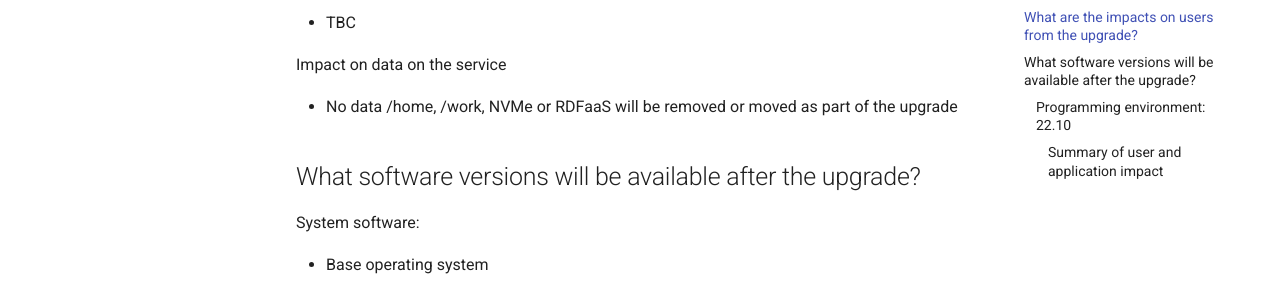
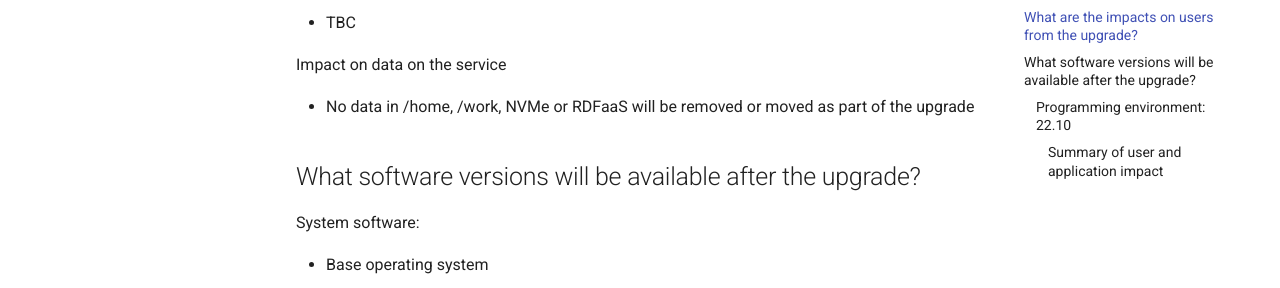
Before and after one commit to ARCHER2-HPC/archer2-docs, an MkDocs documentation site: the page built from docs/faq/upgrade-2023.md, in a window 1280 px wide and 900 px high, scrolled down 2038 px. Shown: the part 163-451 px from the top of the window. Built offline with MkDocs 1.6.1 and Material for MkDocs 9.7.7, drawn with Linux system fonts in a browser that asks for light colours; comment, search, counter and statistics services are not loaded.

Commit message:
Fixes typo

```diff
--- a/docs/faq/upgrade-2023.md
+++ b/docs/faq/upgrade-2023.md
@@ -83,7 +83,7 @@ Impact on allocations:
 
 Impact on data on the service
 
- - No data /home, /work, NVMe or RDFaaS will be removed or moved as part of the upgrade
+ - No data in /home, /work, NVMe or RDFaaS will be removed or moved as part of the upgrade
 
 ## What software versions will be available after the upgrade?
 
```
